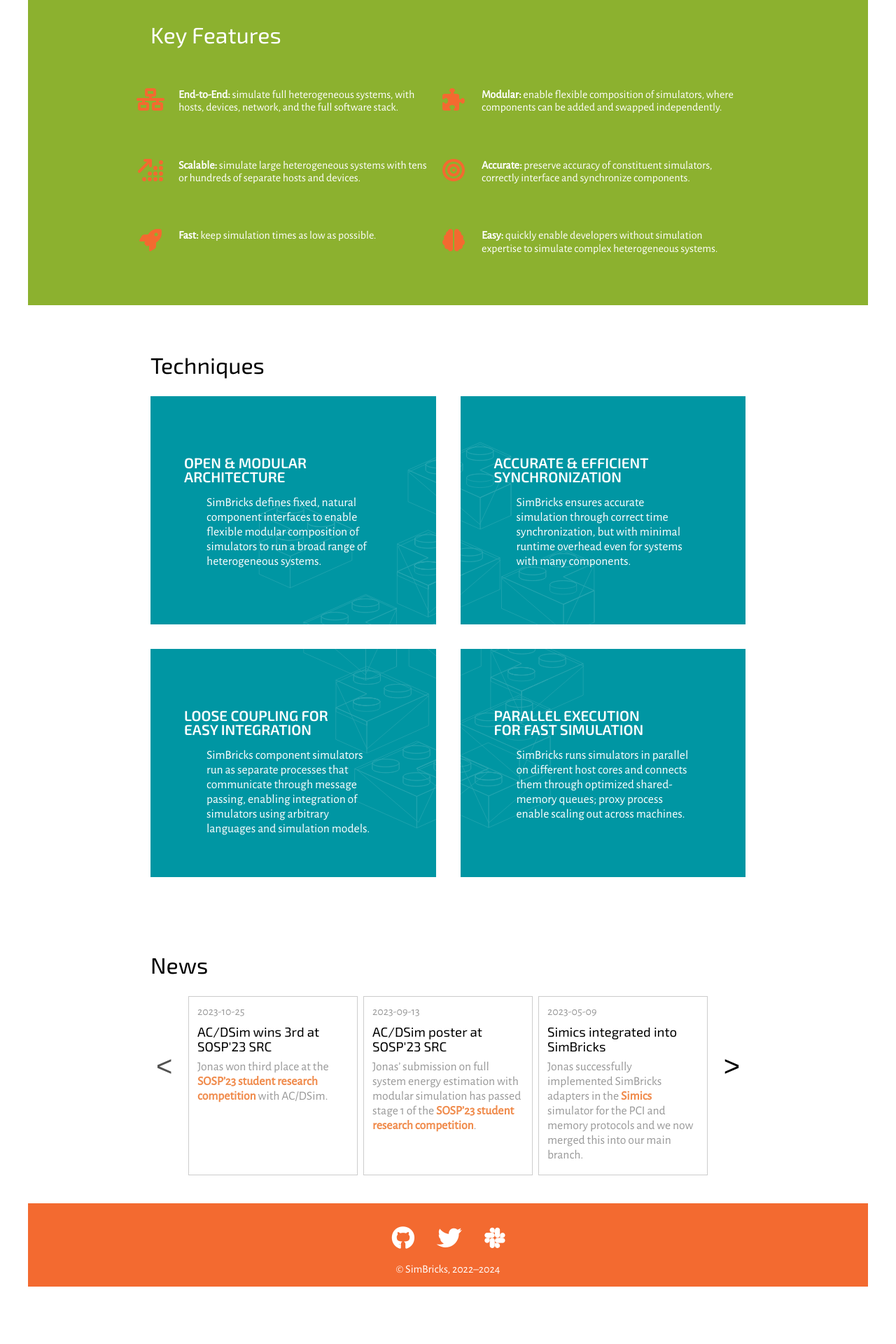
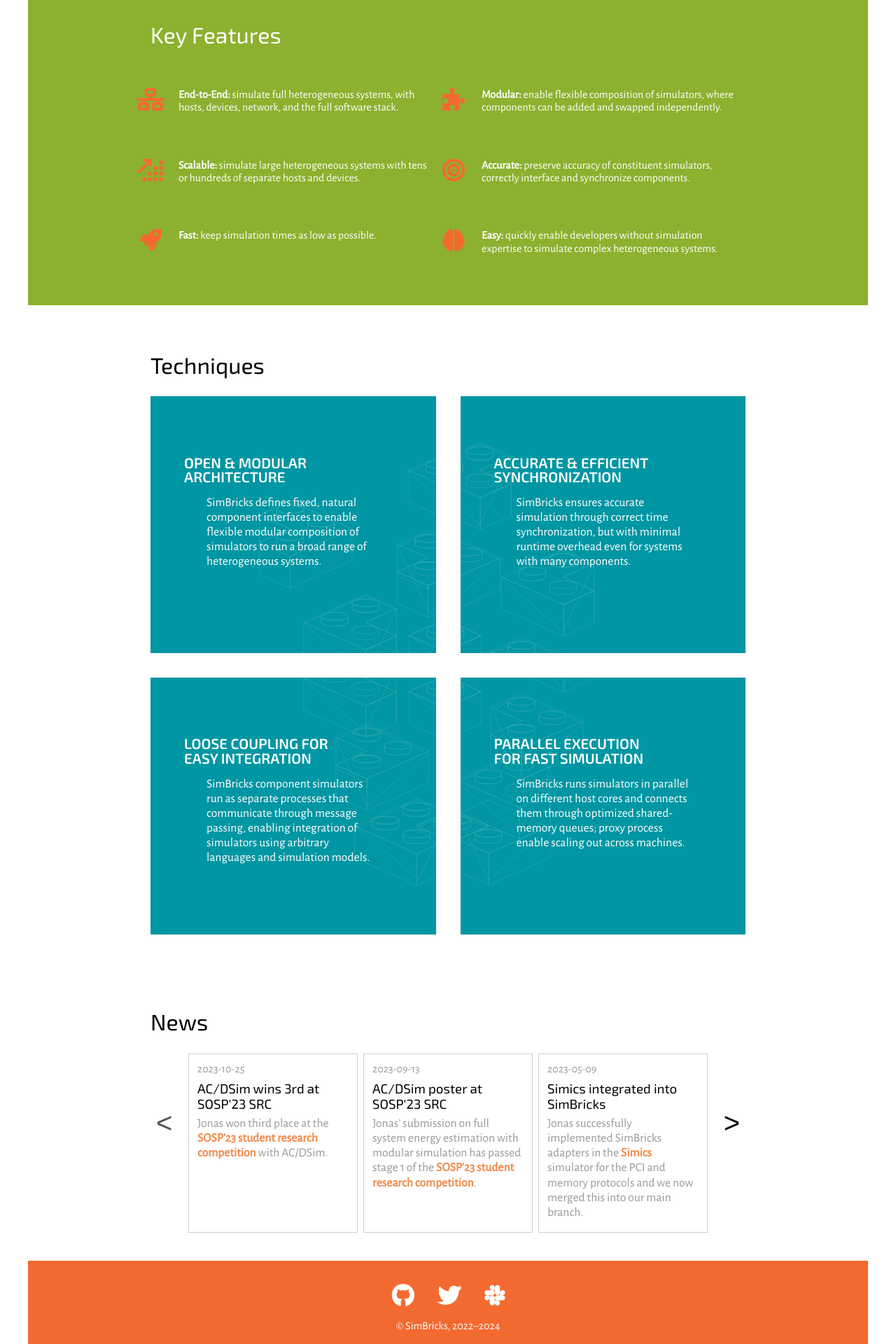
Before and after one commit to simbricks/simbricks.github.io, a Jekyll site: the page built from _pages/about.md, in a window 1280 px wide. Shown: the part 1437-3357 px from the top of the page at 70% size. Built offline with Jekyll 4.4.1, drawn with Linux system fonts in a browser that asks for light colours; before the commit the page ends 3275 px from its top, so only the background shows below that.

Commit message:
improve mobile layout for techniques

```diff
--- a/_sass/about.scss
+++ b/_sass/about.scss
@@ -115,7 +115,7 @@
 
       li {
         width: $block-size;
-        height: calc($block-size * 0.8);
+        min-height: calc(0.9 * $block-size);
 
         background-color: $col-sb-blu;
 
```
